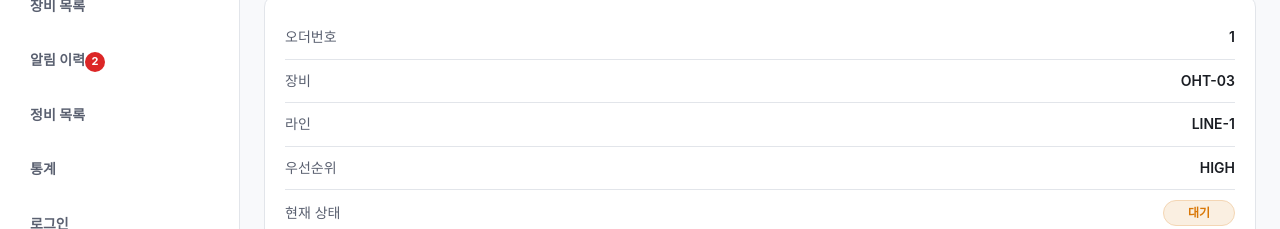
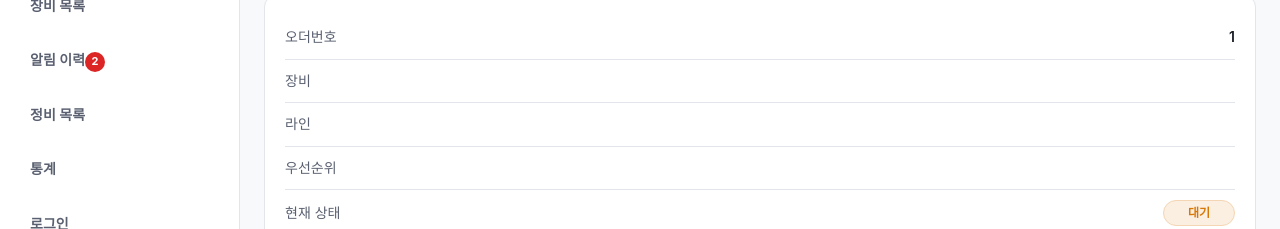
Before and after one commit to SF-KONA/AMHS-frontend, a Vue app: page /maintenance/1 in a window 1280 px wide. Shown: the part 155-384 px from the top of the page. Built offline with nearby package versions, Linux system fonts and the light colour scheme.

Commit message:
feat: maintenanceStore 연동으로 정비 목록과 상세 상태 동기화 + maintenanceStore 연동으로 정비 상세 상태 전이 구현

```diff
--- /dev/null
+++ b/src/stores/maintenanceStore.js
@@ -0,0 +1,56 @@
+import { defineStore } from 'pinia'
+
+export const useMaintenanceStore = defineStore('maintenance', {
+    state: () => ({
+        orderList: [
+            {
+                orderId: 'MO-001',
+                eqId: 'OHT-03',
+                lineId: 'LINE-1',
+                priority: 'HIGH',
+                status: 'OPEN',
+                actionMemo: '',
+            },
+            {
+                orderId: 'MO-002',
+                eqId: 'OHT-11',
+                lineId: 'LINE-2',
+                priority: 'MEDIUM',
+                status: 'ASSIGNED',
+                actionMemo: '',
+            },
+            {
+                orderId: 'MO-003',
+                eqId: 'AGV-07',
+                lineId: 'LINE-3',
+                priority: 'HIGH',
+                status: 'IN_PROGRESS',
+                actionMemo: '',
+            },
+            {
+                orderId: 'MO-004',
+                eqId: 'AGV-12',
+                lineId: 'LINE-4',
+                priority: 'LOW',
+                status: 'COMPLETED',
+                actionMemo: '',
+            },
+        ],
+    }),
+
+    actions: {
+        updateOrderStatus(orderId, nextStatus) {
+            const target = this.orderList.find((order) => order.orderId === orderId)
+            if (target) {
+                target.status = nextStatus
+            }
+        },
+
+        updateOrderMemo(orderId, memo) {
+            const target = this.orderList.find((order) => order.orderId === orderId)
+            if (target) {
+                target.actionMemo = memo
+            }
+        },
+    },
+})
--- a/src/views/maintenance/MaintenanceDetailView.vue
+++ b/src/views/maintenance/MaintenanceDetailView.vue
@@ -10,15 +10,15 @@
                 </div>
                 <div class="detail-row">
                     <span class="detail-label">장비</span>
-                    <span class="detail-value">OHT-03</span>
+                    <span class="detail-value">{{ currentOrder?.eqId }}</span>
                 </div>
                 <div class="detail-row">
                     <span class="detail-label">라인</span>
-                    <span class="detail-value">LINE-1</span>
+                    <span class="detail-value">{{ currentOrder?.lineId }}</span>
                 </div>
                 <div class="detail-row">
                     <span class="detail-label">우선순위</span>
-                    <span class="detail-value">HIGH</span>
+                    <span class="detail-value">{{ currentOrder?.priority }}</span>
                 </div>
                 <div class="detail-row">
                     <span class="detail-label">현재 상태</span>
@@ -47,14 +47,19 @@
                 <h3 class="section-title">조치 내용</h3>
 
                 <textarea
-                    v-model="actionMemo"
                     class="action-textarea"
+                    :value="currentOrder?.actionMemo || ''"
+                    @input="updateMemo"
                     placeholder="조치 내용을 입력하세요."
                 />
 
                 <div class="memo-footer">
                     <span class="memo-guide">
-                        {{ currentStatus === 'COMPLETED' ? '완료 처리 전 조치 내용을 꼭 확인하세요.' : '작업 진행 중 메모를 기록할 수 있습니다.' }}
+                        {{
+                            currentStatus === 'COMPLETED'
+                                ? '완료 처리 전 조치 내용을 꼭 확인하세요.'
+                                : '작업 진행 중 메모를 기록할 수 있습니다.'
+                        }}
                     </span>
                 </div>
             </div>
@@ -63,18 +68,28 @@
 </template>
 
 <script setup>
-import { ref } from 'vue'
+import { computed } from 'vue'
 import { useRoute } from 'vue-router'
 import AppLayout from '../../layouts/AppLayout.vue'
+import { useMaintenanceStore } from '../../stores/maintenanceStore'
 
 const route = useRoute()
+const maintenanceStore = useMaintenanceStore()
 
 const statusFlow = ['OPEN', 'ASSIGNED', 'IN_PROGRESS', 'COMPLETED']
-const currentStatus = ref('OPEN')
-const actionMemo = ref('')
+
+const currentOrder = computed(() =>
+    maintenanceStore.orderList.find((order) => order.orderId === route.params.id)
+)
+
+const currentStatus = computed(() => currentOrder.value?.status || 'OPEN')
 
 function changeStatus(status) {
-    currentStatus.value = status
+    maintenanceStore.updateOrderStatus(route.params.id, status)
+}
+
+function updateMemo(event) {
+    maintenanceStore.updateOrderMemo(route.params.id, event.target.value)
 }
 
 function getOrderStatusLabel(status) {
--- a/src/views/maintenance/MaintenanceListView.vue
+++ b/src/views/maintenance/MaintenanceListView.vue
@@ -45,11 +45,15 @@
 <script setup>
 import { computed, ref } from 'vue'
 import { useRouter } from 'vue-router'
+import { useMaintenanceStore } from '../../stores/maintenanceStore'
 import AppLayout from '../../layouts/AppLayout.vue'
 import FilterBar from '../../components/common/FilterBar.vue'
 import DataTable from '../../components/common/DataTable.vue'
 
 const router = useRouter()
+
+const maintenanceStore = useMaintenanceStore()
+
 
 const filterValues = ref({
     lineId: '',
@@ -87,39 +91,9 @@ const columns = [
     { key: 'status', label: '상태', slot: true },
 ]
 
-const rows = [
-    {
-        orderId: 'MO-001',
-        eqId: 'OHT-03',
-        lineId: 'LINE-1',
-        priority: 'HIGH',
-        status: 'OPEN',
-    },
-    {
-        orderId: 'MO-002',
-        eqId: 'OHT-11',
-        lineId: 'LINE-2',
-        priority: 'MEDIUM',
-        status: 'ASSIGNED',
-    },
-    {
-        orderId: 'MO-003',
-        eqId: 'AGV-07',
-        lineId: 'LINE-3',
-        priority: 'HIGH',
-        status: 'IN_PROGRESS',
-    },
-    {
-        orderId: 'MO-004',
-        eqId: 'AGV-12',
-        lineId: 'LINE-4',
-        priority: 'LOW',
-        status: 'COMPLETED',
-    },
-]
 
 const filteredRows = computed(() => {
-    return rows.filter((row) => {
+    return maintenanceStore.orderList.filter((row) => {
         const matchLine =
             !filterValues.value.lineId || row.lineId === filterValues.value.lineId
         const matchStatus =
```
